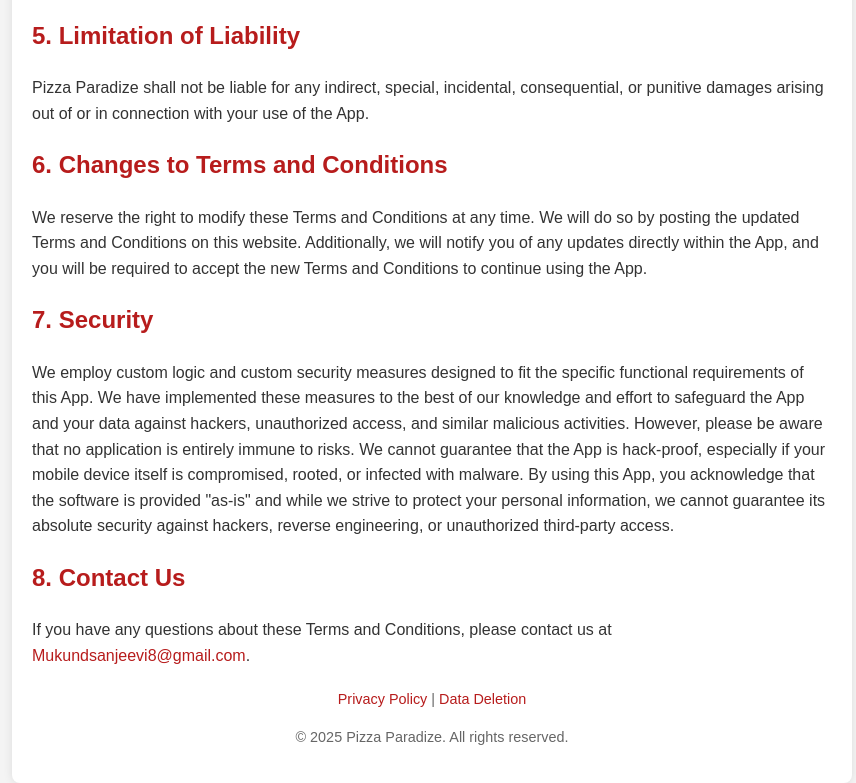
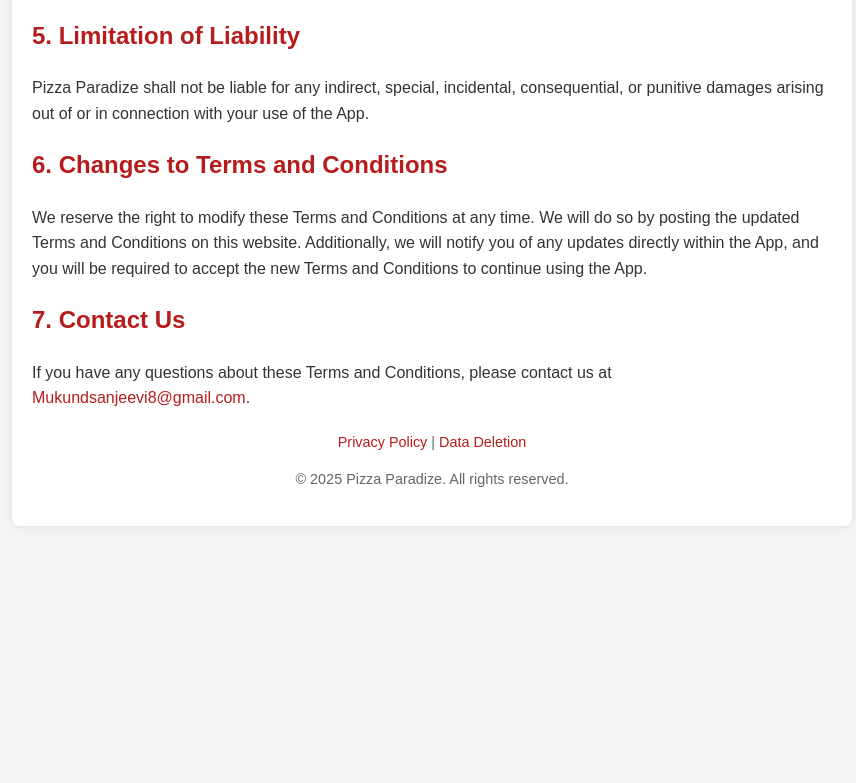
Before and after one commit to ramtechno90/Menu-app-UI, a plain HTML site: page privacy/terms.html in a window 1280 px wide. Shown: the part 1610-2393 px from the top of the page, without its empty margins (208-1064 px from the left). After the commit the page ends 2156 px from the top, so only its background shows below. Drawn offline with Linux system fonts and the light colour scheme.

Commit message:
Revise terms by removing Security section
Removed the 'Security' section and updated the heading for 'Contact Us'.

```diff
--- a/privacy/terms.html
+++ b/privacy/terms.html
@@ -57,12 +57,7 @@
         </div>
 
         <div class="section">
-            <h2>7. Security</h2>
-            <p>We employ custom logic and custom security measures designed to fit the specific functional requirements of this App. We have implemented these measures to the best of our knowledge and effort to safeguard the App and your data against hackers, unauthorized access, and similar malicious activities. However, please be aware that no application is entirely immune to risks. We cannot guarantee that the App is hack-proof, especially if your mobile device itself is compromised, rooted, or infected with malware. By using this App, you acknowledge that the software is provided "as-is" and while we strive to protect your personal information, we cannot guarantee its absolute security against hackers, reverse engineering, or unauthorized third-party access.</p>
-        </div>
-
-        <div class="section">
-            <h2>8. Contact Us</h2>
+            <h2>7. Contact Us</h2>
             <p>If you have any questions about these Terms and Conditions, please contact us at <a href="mailto:Mukundsanjeevi8@gmail.com">Mukundsanjeevi8@gmail.com</a>.</p>
         </div>
 
```
